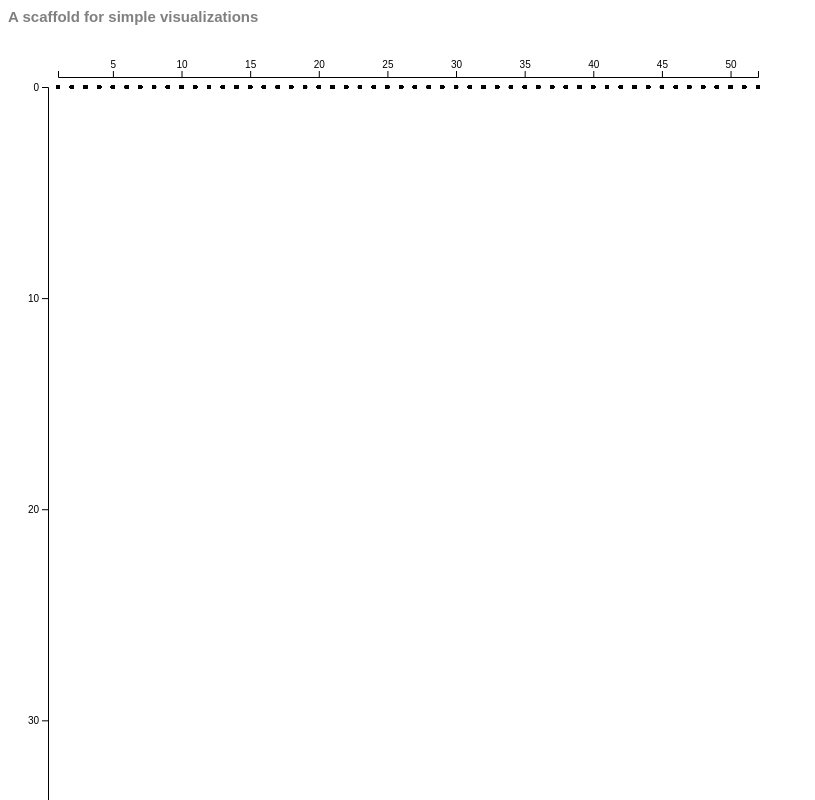
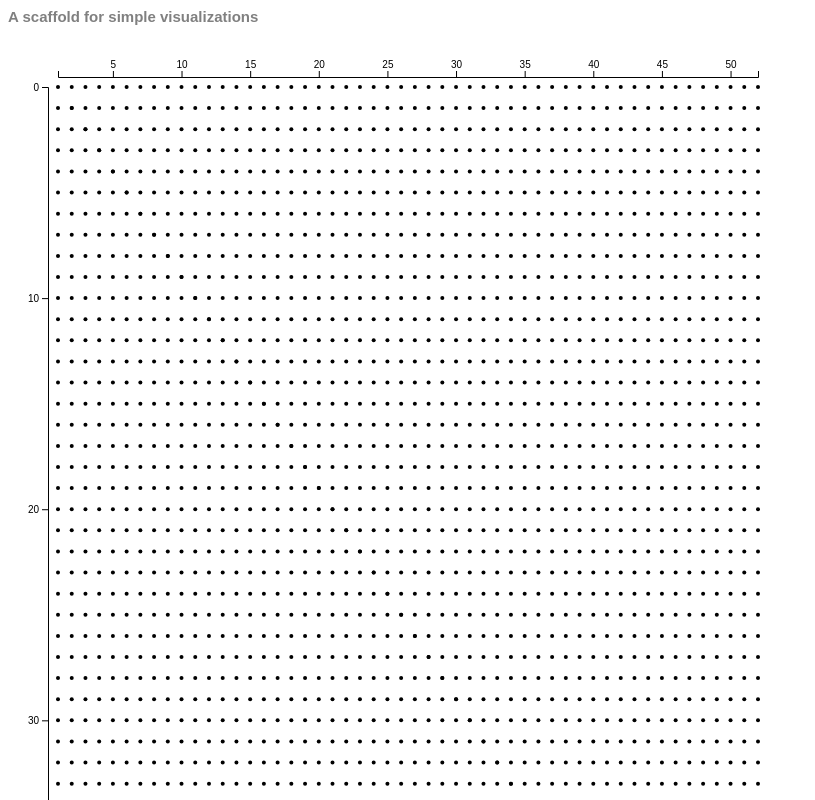
Before and after one commit to SaimenAndSchwyter/Life-In-Weeks, a plain HTML site: page index.html in a window 1280 px wide. Shown: the top 800 px of the page, without its empty margins (0-815 px from the left). Drawn offline with nearby package versions, Linux system fonts and the light colour scheme.

Commit message:
now the y-axis is properly spaced too, only there is a slight bug in the end?

```diff
--- a/index.html
+++ b/index.html
@@ -80,8 +80,8 @@
       .attr("class","weekCircle")
       .attr("id", d => d)
       .attr("r",2)
-      .attr("cx", d => xScale(1+(d % 52)));
-      //.attr("cy", d => yScale(d % 91 % 51));
+      .attr("cx", d => xScale(1+(d % 52)))
+      .attr("cy", d => yScale(Math.floor(d/53)));
 
 
 
```
